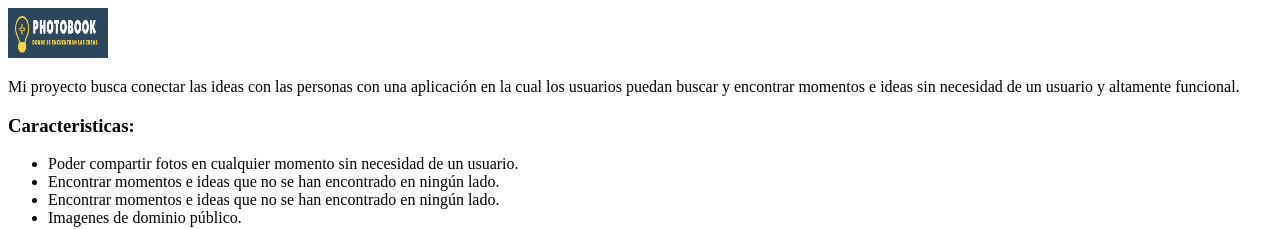
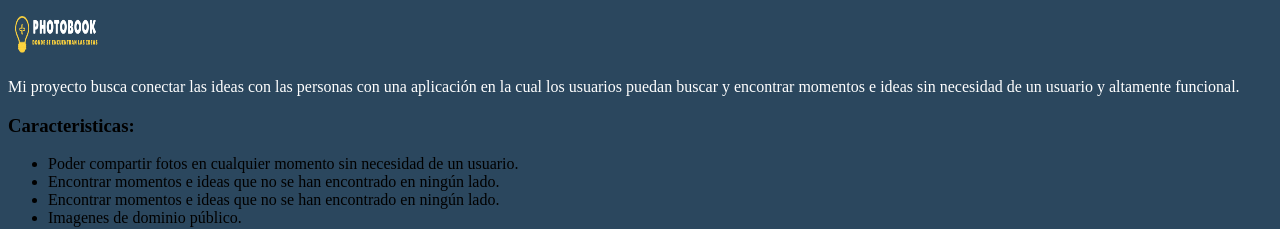
Before and after one commit to 1rsd/Photobook, a website: page Index.html in a window 1280 px wide. Shown: the top 229 px of the page. Drawn offline with Linux system fonts and the light colour scheme.

Commit message:
Se agregan modificaciones realizadas a los index

```diff
--- a/Index.html
+++ b/Index.html
@@ -4,7 +4,11 @@
         <title>Photobook</title>
         <style>
             #body{
-
+            	background-color: #2B475E;
+            }
+            p{
+                color: white;
+                font-family: Poppins;
             }
         </style>
     </header>
--- a/Index.js
+++ b/Index.js
@@ -0,0 +1 @@
+////Esto es un comentario
--- a/index.ts
+++ b/index.ts
@@ -0,0 +1 @@
+///Esto es un comentario
```
